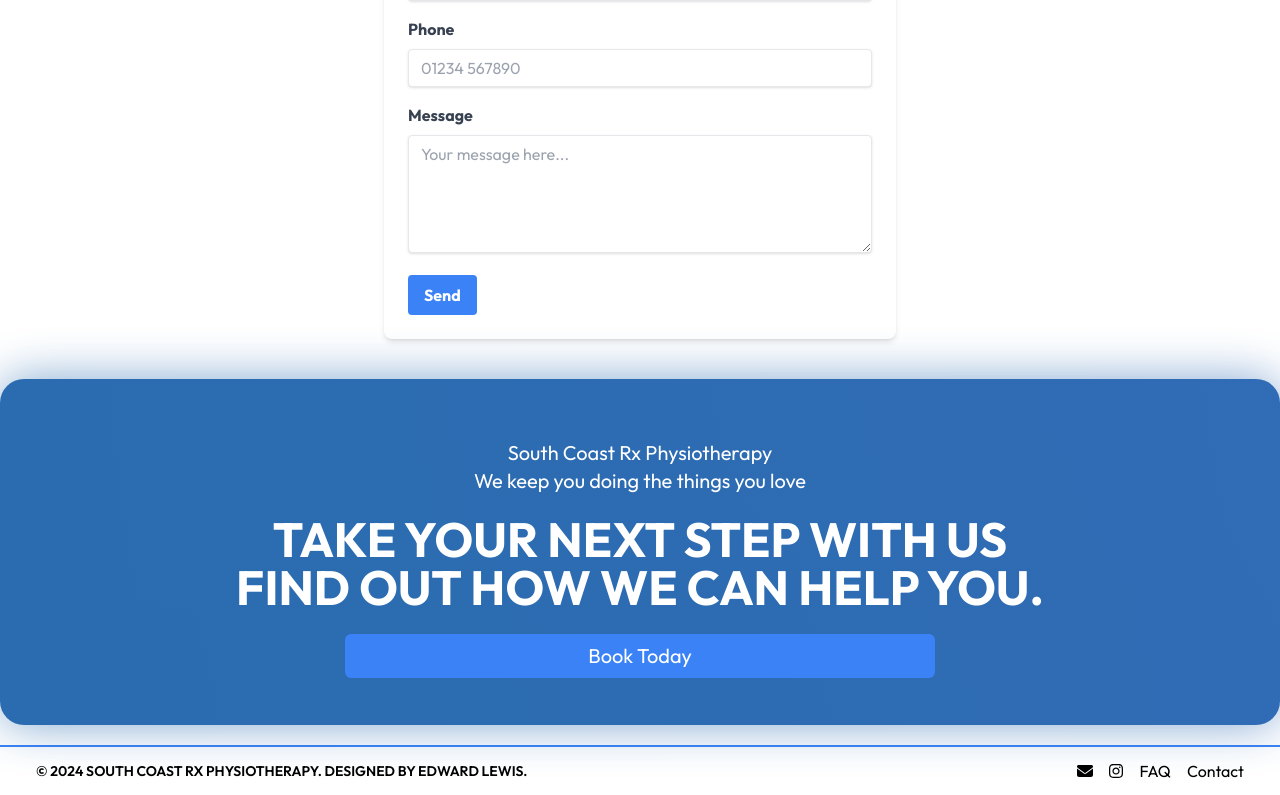
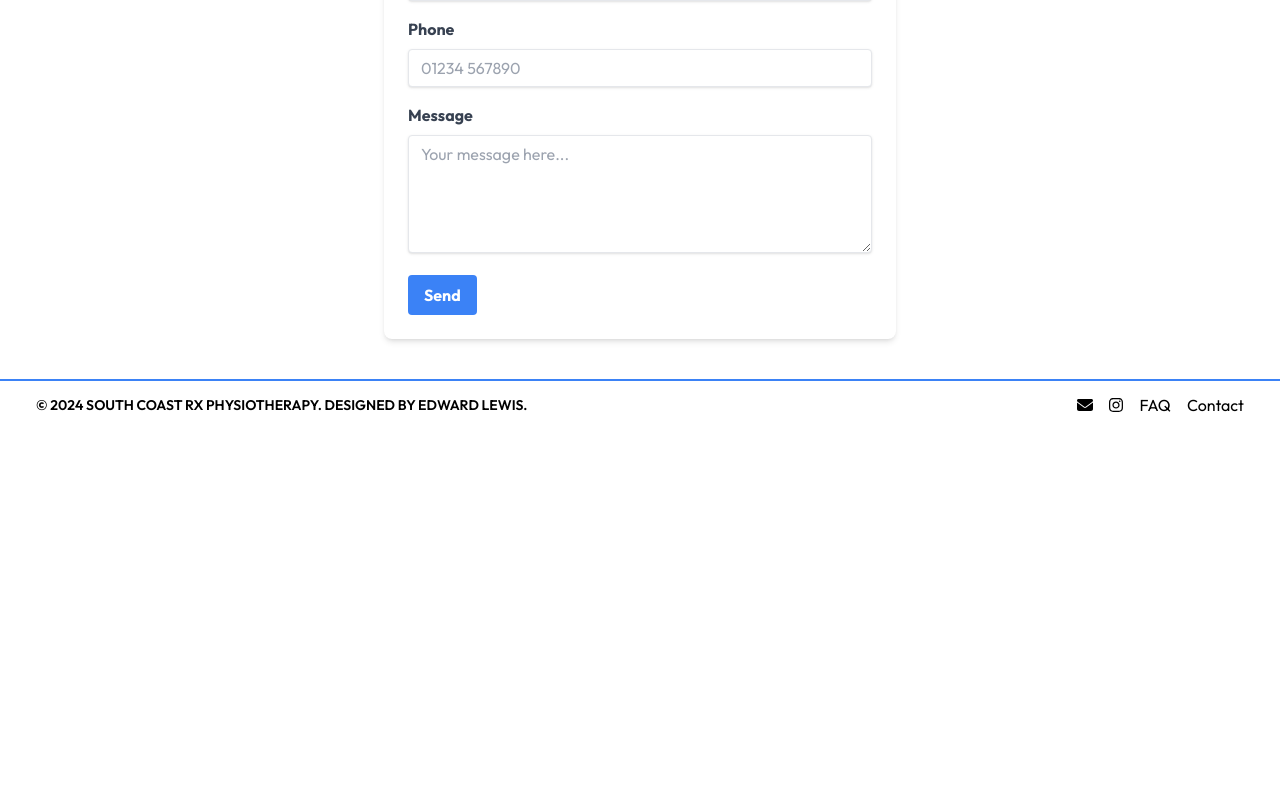
Before and after one commit to edutf8/scrxphysiotherapy-frontend, a Next.js app: page /contact in a window 1280 px wide. Shown: the part 505-1300 px from the top of the page. After the commit the page ends 934 px from the top, so only its background shows below. Built offline with nearby package versions, Linux system fonts and the light colour scheme.

Commit message:
Fix error with CallToAction

```diff
--- a/src/app/contact/page.jsx
+++ b/src/app/contact/page.jsx
@@ -3,7 +3,6 @@
 import Navbar from "../components/Navbar";
 import Header from "../components/Header";
 import Footer from "../components/Footer";
-import CallToAction from "../components/CallToAction";
 import axios from "axios";
 import {useState} from "react";
 
@@ -132,11 +131,6 @@ export default function Contact() {
                     )}
                 </div>
             </section>
-            <section id={"call-to-action"}>
-                <div className={"container mx-auto"}>
-                    <CallToAction />
-                </div>
-            </section>
             <section id={"footer"}>
                 <Footer />
             </section>
```
